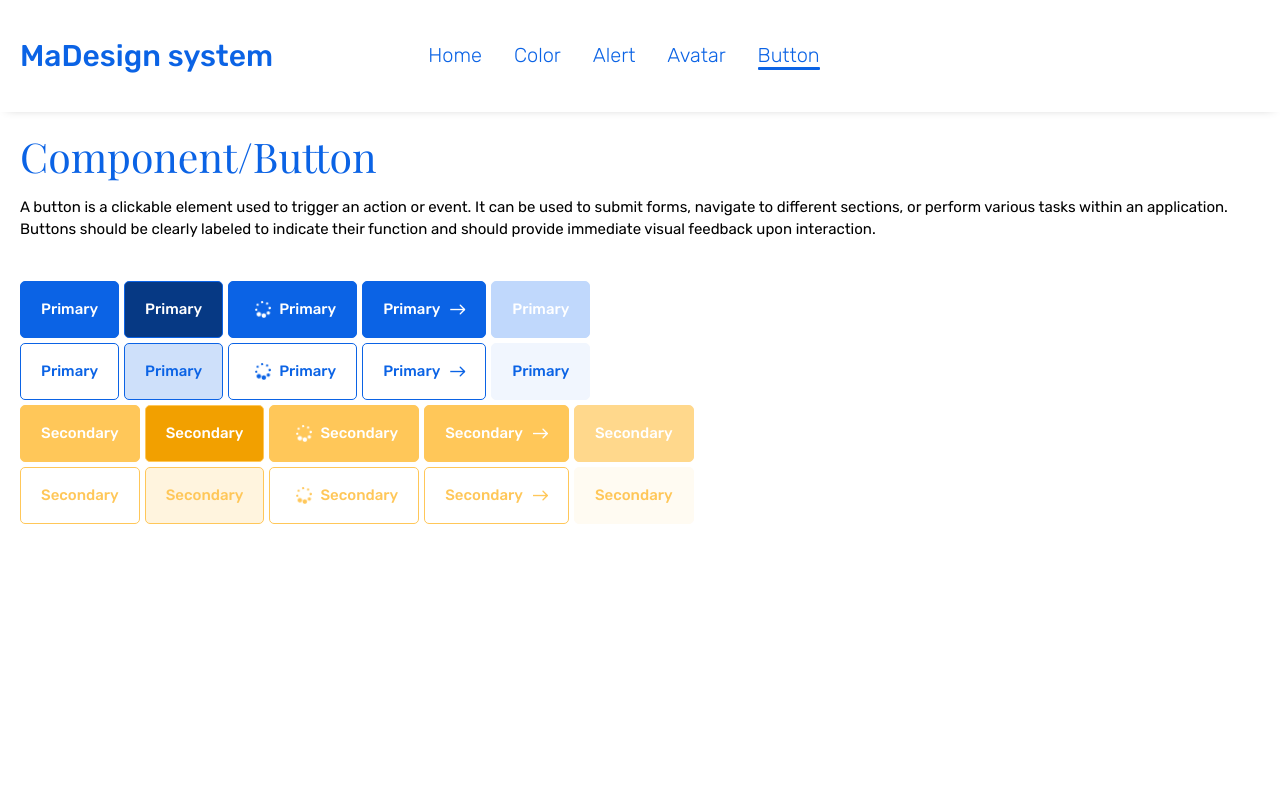
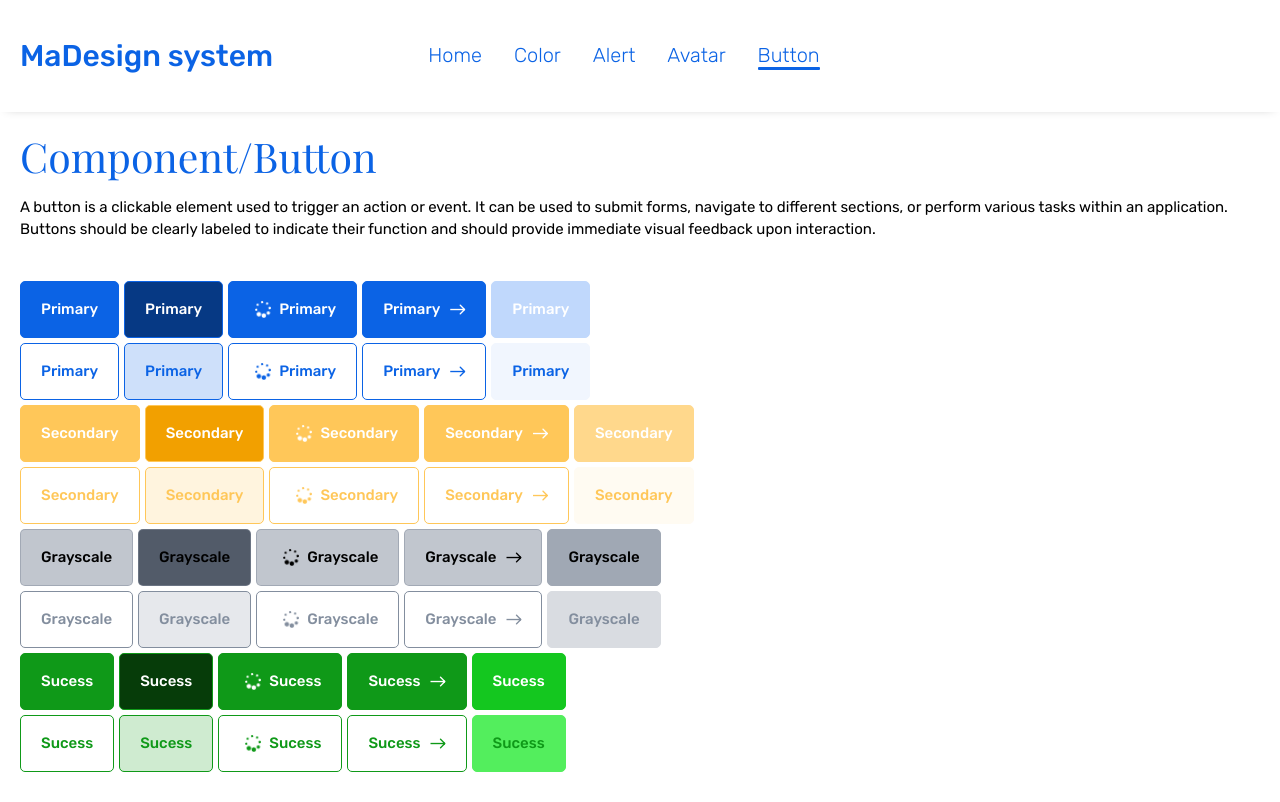
Before and after one commit to Andriamahay11master/MaDesignSystem, a React (Vite) app: page /button in a window 1280 px wide. Built offline with nearby package versions, Linux system fonts and the light colour scheme.

Commit message:
add button grayscale & success

```diff
--- a/src/assets/scss/common/_button.scss
+++ b/src/assets/scss/common/_button.scss
@@ -107,6 +107,34 @@
       background-color: darken($color-grayscale, 10%);
       border-color: darken($color-grayscale, 10%);
     }
+    &.disabled{
+      background-color: lighten($color-grayscale, 10%);
+      border-color: lighten($color-grayscale, 10%);
+    }
+    &.btn-darken{
+      background-color: darken($color-grayscale, 20%);
+      &:hover {
+        background-color: lighten($color-grayscale, 10%);
+        border-color: lighten($color-grayscale, 10%);
+      }
+    }
+  }
+  &.btn-outline-gray{
+    border: 1px solid $color-grayscale;
+    background: $white;
+    color: $color-grayscale;
+    &.disabled{
+      background-color: lighten($color-grayscale, 30%);
+      border-color: lighten($color-grayscale, 30%);
+    }
+    &.btn-darken{
+      background-color: rgba($color-grayscale, 0.2);
+      &:hover {
+        background-color: darken($color-grayscale, 10%);
+        border-color: darken($color-grayscale, 10%);
+        color: #FFF;
+      }
+    }
   }
   &.btn-secondary {
     border: 1px solid $color-secondary;
@@ -152,6 +180,34 @@
     &:hover {
       background-color: darken($color-sucess, 10%);
       border-color: darken($color-sucess, 10%);
+    }
+    &.disabled{
+      background-color: lighten($color-sucess, 10%);
+      border-color: lighten($color-sucess, 10%);
+    }
+    &.btn-darken{
+      background-color: darken($color-sucess, 20%);
+      &:hover {
+        background-color: lighten($color-sucess, 10%);
+        border-color: lighten($color-sucess, 10%);
+      }
+    }
+  }
+  &.btn-outline-sucess{
+    border: 1px solid $color-sucess;
+    background: $white;
+    color: $color-sucess;
+    &.disabled{
+      background-color: lighten($color-sucess, 30%);
+      border-color: lighten($color-sucess, 30%);
+    }
+    &.btn-darken{
+      background-color: rgba($color-sucess, 0.2);
+      &:hover {
+        background-color: darken($color-sucess, 10%);
+        border-color: darken($color-sucess, 10%);
+        color: #FFF;
+      }
     }
   }
   &.btn-warning {
--- a/src/page/button/PageButton.tsx
+++ b/src/page/button/PageButton.tsx
@@ -40,6 +40,34 @@ export default function PageButton(){
                             <button className="btn btn-outline-secondary btn-icon"><span>Secondary</span> <i className="icon-long-arrow"></i></button>
                             <button className="btn btn-outline-secondary disabled">Secondary</button>
                         </div>
+                        <div className="list-item">
+                            <button className="btn btn-gray">Grayscale</button>
+                            <button className="btn btn-gray btn-darken">Grayscale</button>
+                            <button className="btn btn-gray btn-loading">Grayscale</button>
+                            <button className="btn btn-gray btn-icon"><span>Grayscale</span> <i className="icon-long-arrow"></i></button>
+                            <button className="btn btn-gray disabled">Grayscale</button>
+                        </div>
+                        <div className="list-item">
+                            <button className="btn btn-outline-gray">Grayscale</button>
+                            <button className="btn btn-outline-gray btn-darken">Grayscale</button>
+                            <button className="btn btn-outline-gray btn-loading">Grayscale</button>
+                            <button className="btn btn-outline-gray btn-icon"><span>Grayscale</span> <i className="icon-long-arrow"></i></button>
+                            <button className="btn btn-outline-gray disabled">Grayscale</button>
+                        </div>
+                        <div className="list-item">
+                            <button className="btn btn-sucess">Sucess</button>
+                            <button className="btn btn-sucess btn-darken">Sucess</button>
+                            <button className="btn btn-sucess btn-loading">Sucess</button>
+                            <button className="btn btn-sucess btn-icon"><span>Sucess</span> <i className="icon-long-arrow"></i></button>
+                            <button className="btn btn-sucess disabled">Sucess</button>
+                        </div>
+                        <div className="list-item">
+                            <button className="btn btn-outline-sucess">Sucess</button>
+                            <button className="btn btn-outline-sucess btn-darken">Sucess</button>
+                            <button className="btn btn-outline-sucess btn-loading">Sucess</button>
+                            <button className="btn btn-outline-sucess btn-icon"><span>Sucess</span> <i className="icon-long-arrow"></i></button>
+                            <button className="btn btn-outline-sucess disabled">Sucess</button>
+                        </div>
                     </div>
                 </div>
             </div>
```
